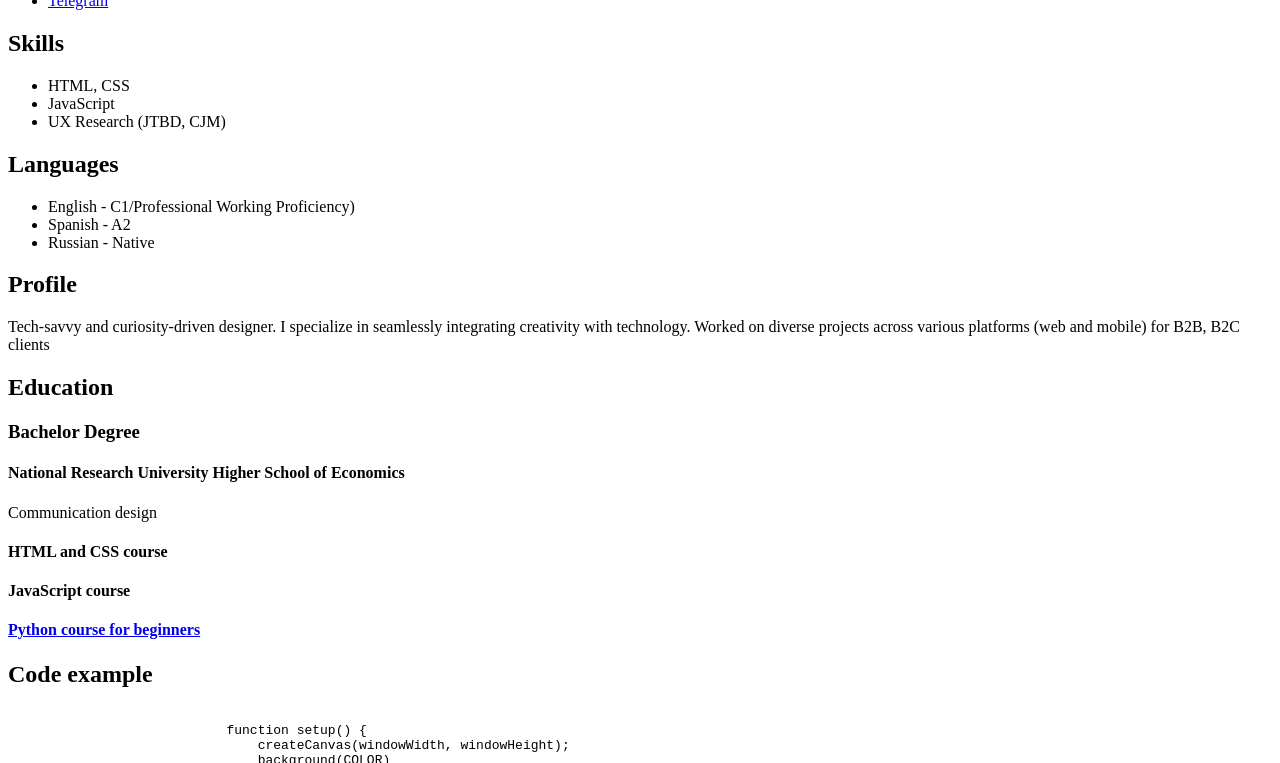
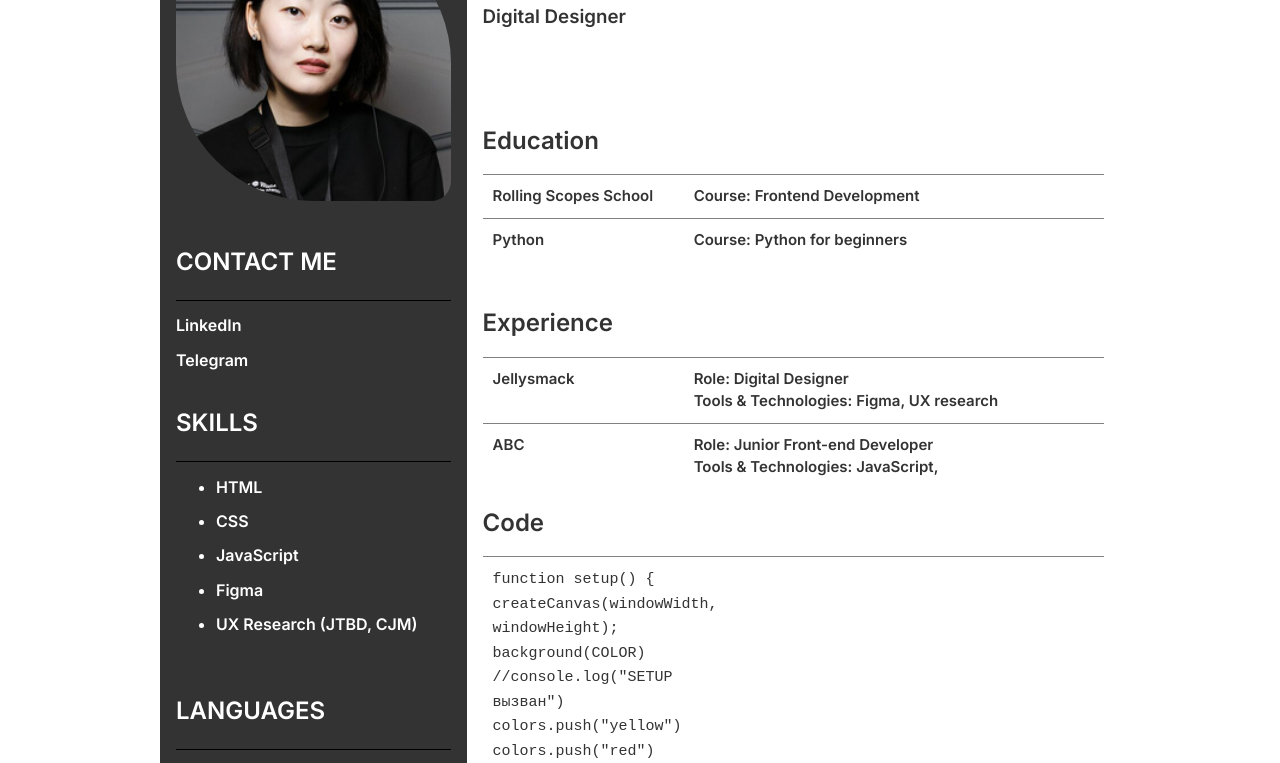
Before and after one commit to leseniia/rsschool-cv, a plain HTML site: page index.html in a window 1280 px wide. Shown: the part 122-885 px from the top of the page. Drawn offline with nearby package versions, Linux system fonts and the light colour scheme; a web font is replaced by a local one.

Commit message:
feat: fill in CV

```diff
--- a/index.html
+++ b/index.html
@@ -2,72 +2,124 @@
 <html lang="en">
 
 <head>
-    <meta charset="UTF-8">
-    <meta name="viewport" content="width=device-width, initial-scale=1.0">
-    <title>Eseniia CV</title>
-    <link rel="stylesheet" href="style.css">
+  <meta charset="UTF-8" />
+  <meta name="viewport" content="width=device-width, initial-scale=1.0" />
+
+  <link rel="preconnect" href="https://fonts.googleapis.com">
+  <link rel="preconnect" href="https://fonts.gstatic.com" crossorigin>
+  <link href="https://fonts.googleapis.com/css2?family=Baskervville+SC&family=Inter:wght@600&family=Noto+Sans:ital,wght@0,100..900;1,100..900&family=Roboto:ital,wght@0,100;0,300;0,400;0,500;0,700;0,900;1,100;1,300;1,400;1,500;1,700;1,900&display=swap" rel="stylesheet">
+
+
+  <link rel="stylesheet" href="https://cdnjs.cloudflare.com/ajax/libs/normalize/8.0.1/normalize.min.css" />
+    <title>CV</title>
+  <link rel="stylesheet" href="./style.css">
 </head>
 
 <body>
-                    <h1>Eseniia Lee</h1>
-                </div>
+  <main class="cv">
+    <section class="about">
+      <header class="header">
+        <figure class="photo">
+          <img src="./assets/images/photo.jpg" alt="profile pic" />
+        </figure>
+      </header>
+      <article class="contacts">
+        <h3 class="contacts__text">contact me</h3>
+        <div class="underlined"></div>
+        <ul class="linkedin">
 
-                <div id="contacts" class="contacts info-section">
-                    <ul>
-                        <li><p><a href="https://linkedin.com/in/esenialee">
+            <a id="link" href="https://linkedin.com/in/esenialee">
               LinkedIn
-                        </a></p></li>
-                        <li><p><a href="https://t.me/leseniia">
+            </a>
+          </li>
+        </ul>
+        <ul class="telegram">
+            <a id="link" href="https://t.me/leseniia">
               Telegram
-                        </a></p></li>
+            </a>
+          </li>
         </ul>
-                </div>
-
-                <section id="skills" class="skills info-section">
-                    <h2>Skills</h2>
-                    <ul>
-                        <li>HTML, CSS</li>
+      </article>
+      <article class="skills">
+        <h3 class="contacts__text">skills</h3>
+        <div class="underlined"></div>
+        <ul class="skills_list">
+          <li>HTML</li>
+          <li>CSS</li>
           <li>JavaScript</li>
+          <li>Figma</li>
           <li>UX Research (JTBD, CJM)</li>
         </ul>
-                </section>
-
-                <section id="languages" class="languages info-section">
-                    <h2>Languages</h2>
-                    <ul>
+        <div id="languages">
+          <h3 class="contacts__text">languages</h3>
+          <div class="underlined"></div>
+            <ul class="skills_list">
               <li>English - C1/Professional Working Proficiency)</li>
               <li>Spanish - A2</li>
               <li>Russian - Native</li>
             </ul>
+        </div>
+      </article>
+
     </section>
+    <section class="about-me">
+      <h1>Eseniia Lee</h1>
+      <h3>Digital Designer</h3>
+      <div class="underlined-grey"></div>
+      <article class="education">
+        <h2>Education</h2>
+        <div class="description">
+          <div class="description__item1">
+            <div>
+              <b>Rolling Scopes School</b>
+            </div>
+          </div>
+          <div class="description__item2">
+            <b>Course:</b> Frontend Development
+          </div>
+        </div>
+        <div class="description">
+          <div class="description__item1">
+            <div>
+              <b>Python</b>
+            </div>
+          </div>
+          <div class="description__item2">
+            <b>Course</b>:
+            Python for beginners
+          </div>
         </div>
 
-            <div class="right-pane">
-                <section id="profile" class="profile info-section">
-                    <h2>Profile</h2>
-                    <p>Tech-savvy and curiosity-driven designer. I specialize in seamlessly integrating creativity with technology. Worked on diverse projects across various platforms (web and mobile) for B2B, B2C clients
-                    </p>
-                </section>
-
-                <section id="education" class="education info-section">
-                    <h2>Education</h2>
-                    <h3>Bachelor Degree</h3>
-                    <h4>National Research University Higher School of Economics</h4>
-                    <p>Communication design</p>
-
-                    <h4>HTML and CSS course</h4>
-                    <h4>JavaScript course</h4>
-                    <h4><p><a href="https://stepik.org/cert/2224773?lang=en">
-                        Python course for beginners
-                    </a></p></h4>
-
-
-
-                </section>
-
-                <section id="code" class="code-section info-section">
-                    <h2>Code example</h2>
-                    <pre>
+      </article>
+      <article class="experience">
+        <h2>Experience</h2>
+        <div class="description">
+          <div class="description__item1">
+            <div>
+              <b>Jellysmack</b>
+            </div>
+          </div>
+          <div class="description__item2">
+            <b>Role:</b> Digital Designer<br />
+            <b>Tools & Technologies:</b> Figma, UX research<br />
+          </div>
+        </div>
+        <div class="description">
+          <div class="description__item1">
+            <div>
+              <b>ABC</b>
+            </div>
+          </div>
+          <div class="description__item2">
+            <b>Role:</b> Junior Front-end Developer<br />
+            <b>Tools & Technologies:</b> JavaScript, <br />
+          </div>
+        </div>
+      </article>
+      <article class="experience">
+        <h2>Code</h2>
+        <div class="description">
+          <div class="description__item1">
             <code>
               function setup() {
                 createCanvas(windowWidth, windowHeight);
@@ -100,45 +152,16 @@
                 }
             }
             </code>
-                    </pre>
-
+        </div>
+      </div>
+      </article>
+      <footer class="footer">
+              <a href="https://github.com/leseniia"> <div class="fab fa-github"></div></a>
+              <a href="https://rs.school/js"><div class="school"></div></a>
+              <div> 2024 </div>
+      </footer>
     </section>
-
-                <section id="projects" class="projects info-section">
-                    <h2>Projects</h2>
-                    <p><a href="https://github.com/leseniia">
-                        More projects on GitHub
-                    </a></p>
-
-                </section>
-
-            </div>
-
   </main>
-
-    </div>
-
-    <footer class="cv-footer">
-        <div class="footer-item footer-github">
-            <a href="https://github.com/leseniia">
-                <img class="footer-image"
-                    src="https://upload.wikimedia.org/wikipedia/commons/thumb/c/c2/GitHub_Invertocat_Logo.svg/1200px-GitHub_Invertocat_Logo.svg.png"
-                    alt="github logo">
-            </a>
-        </div>
-
-        <div class="footer-item footer-rs-logo">
-            <a href="https://rs.school/courses/javascript-ru">
-                <img class="footer-image"
-                    src="https://raw.githubusercontent.com/rolling-scopes-school/tasks/61cea2636c5a5f660b1070fa262bbd4acc92ec66/tasks/cv/rs-school-logo.svg"
-                    alt="rs school logo">
-            </a>
-        </div>
-
-        <div class="footer-item footer-year">
-            <h4>2024</h4>
-        </div>
-    </footer>
 </body>
 
 </html>
--- a/style.css
+++ b/style.css
@@ -0,0 +1,133 @@
+* {
+    box-sizing: border-box;
+  }
+  body {
+    max-width: 1024px;
+    min-width: 600px;
+    margin: 0 auto;
+    font-family: 'Inter', sans-serif;
+    padding: 2rem;
+    background-color: white;
+  }
+  .cv {
+    max-width: 1024px;
+    margin: auto;
+    border: blue 1px;
+    display: flex;
+    -webkit-box-shadow: 1px 81px 100px 5px beige (0,0,0,0.49);
+    -moz-box-shadow: 1px 81px 100px 5px beige(0,0,0,0.49);
+    box-shadow: 1px 81px 100px 5px beige(0,0,0,0.49);
+  }
+  .header {
+    margin-bottom: 20px;
+  }
+  .photo {
+    width: 100%;
+    margin: 0;
+  }
+  .photo img {
+    width: 100%;
+    border-radius: 20px 50%;
+
+  }
+  .about {
+    padding: 1rem;
+    width: 35%;
+    color: white;
+    background-color:#333333;
+    display: flex;
+    flex-direction: column;
+    justify-content: flex-start;
+    align-items: stretch;
+  }
+
+  .contacts__text {
+    text-transform: uppercase;
+    font-size: 24px;
+  }
+  ul.linkedin li {
+    list-style-type: none;
+  }
+  ul.telegram,
+  ul.linkedin {
+    padding: 0;
+  }
+  .skills_list {
+    margin-bottom: 4rem;
+  }
+  .skills_list li + li {
+    margin-top: 1rem;
+  }
+  .underlined {
+    width: 100%;
+    height: .05rem;
+    margin-top: 0.5rem;
+    margin-bottom: 1rem;
+    background-color: black;
+  }
+  .underlined-grey {
+    width: 100%;
+    height: .05rem;
+    margin-top: 0.5rem;
+    background-color: white;
+    margin-bottom: 5rem;
+  }
+  .about-me {
+    padding: 1rem;
+    width: 75%;
+    color: #333333;
+    background-color: white;
+  }
+  .linkedin {
+    display: flex;
+    margin-bottom: 1rem;
+  }
+  .phone__icon {
+    margin-right: 1rem;
+  }
+
+  .education {
+    margin-bottom: 3rem;
+  }
+
+  #link {
+    text-decoration: none;
+    color: white;
+  }
+  #link:hover {
+    color: orange;
+  }
+
+  .school {
+    width: 100px;
+    height: 25px;
+    background-image: url('../assets/icons/rss.svg');
+    background-position: center;
+    background-size: contain;
+    background-repeat: no-repeat;
+  }
+  .description {
+    padding: 10px;
+    display: flex;
+    font-size: 15px;
+    line-height: 1.5;
+    border-top: solid grey 1px;
+  }
+  .description__item1 {
+    width: 35%;
+  }
+  .description__item2 {
+    padding-left: 10px;
+    width: 75%;
+  }
+
+  .strong {
+    font-weight: bold;
+  }
+
+  .footer{
+    margin: 50px 0;
+    display: flex;
+    align-items: center;
+    justify-content:space-around;
+  }
```
Also changed, not shown: assets/icons/rss.svg (added), assets/images/photo.jpg (added). Lines whose indentation alone changed are shown as unchanged.
